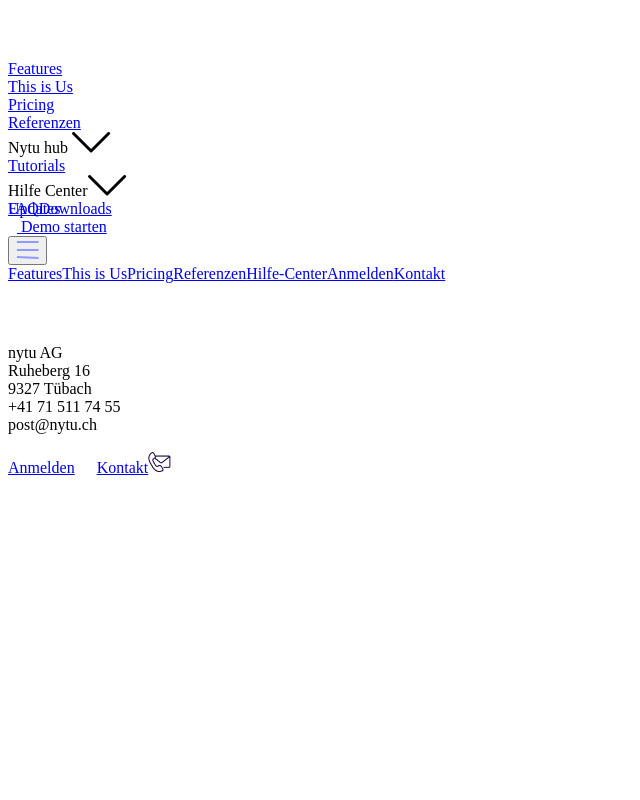
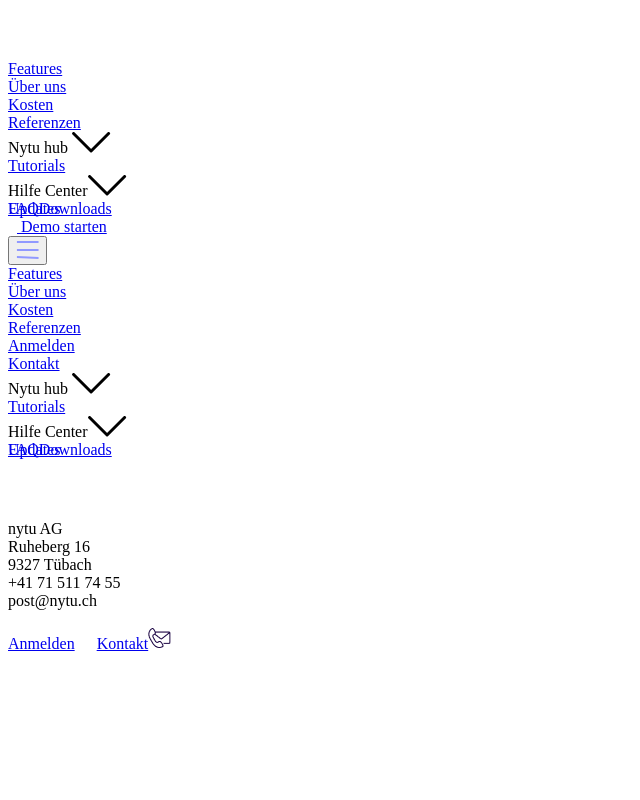
Before and after one commit to abdelaliabouelhassan/nytu, a Nuxt app: page /pricing in a window 1280 px wide. Shown: the top 800 px of the page, without its empty margins (0-640 px from the left). Built offline with nearby package versions, Linux system fonts and the light colour scheme; what vue3-lottie would draw is missing.

Commit message:
changes 1

```diff
--- a/components/UI/LeftArrow.vue
+++ b/components/UI/LeftArrow.vue
@@ -1,5 +1,5 @@
 <template>
-    <button class="left-arrow w-12 h-12 flex items-center justify-center text-2xl border border-[#D9D9D9] text-[#D9D9D9]
+    <button class="left-arrow w-12 h-12 flex items-center justify-center text-2xl border border-opacity-30 text-primary border-primary  text-opacity-30
                 hover:text-white hover:bg-primary highlight transition-all duration-150 ease-linear hover:border-primary">
         <!-- <span>&#8592</span> -->
         <svg class="w-4 h-5" width="14" height="8" viewBox="0 0 14 8" fill="none" xmlns="http://www.w3.org/2000/svg">
--- a/components/UI/RightArrow.vue
+++ b/components/UI/RightArrow.vue
@@ -1,5 +1,5 @@
 <template>
-    <button class="right-arrow w-12 h-12 flex items-center justify-center text-2xl border border-[#D9D9D9] text-[#D9D9D9]
+    <button class="right-arrow w-12 h-12 flex items-center justify-center text-2xl border border-opacity-30 text-primary border-primary  text-opacity-30
                 hover:text-white hover:bg-primary highlight transition-all duration-150 ease-linear">
         <!-- <span>&#8594</span> -->
         <svg class="w-4 h-5"  width="14" height="8" viewBox="0 0 14 8" fill="none" xmlns="http://www.w3.org/2000/svg">
--- a/components/partials/Header.vue
+++ b/components/partials/Header.vue
@@ -1,5 +1,7 @@
 <template>
-    <header :class="{'bg-white border-primary':!open,' bg-primary border-white ':open}" class="  w-full h-[4rem] z-40 md:bg-white border-b  md:border-[#D9D9D9] flex justify-between fixed ">
+
+    <header :class="{'bg-white border-primary':!open,' bg-primary border-white ':open}" class="  w-full h-[4rem] z-[40] md:bg-white border-b  md:border-[#D9D9D9] flex justify-between fixed ">
+      <div class=" w-full h-full top-0 left-0   fixed z-[41]  " v-if="showDropDown" @click="showDropDown = false;"></div>
        <div class=" flex items-center space-x-10 w-full h-full">
         <NuxtLink to="/"  :class="{'text-primary':!open,' text-white':open}" class=" duration-500  max-w-[10rem] hover:bg-primary w-full h-full flex md:text-primary hover:text-white md:border-r border-[#D9D9D9]">
              <Logo class=" m-auto"/>
@@ -18,7 +20,7 @@
 
                 <div v-accordion v-if="item.title === 'Nytu hub'"
                     :class="{hidden:!showDropDown}"
-                    class="bg-white accordion w-40 flex flex-col divide-y text-black absolute top-11 -left-2 border border-t-0">
+                    class="bg-white accordion z-50 w-40 flex flex-col divide-y text-black absolute top-11 -left-2 border border-t-0">
                     <a :href="item.link+'#tutorials'"  class="w-full py-2 px-4 hover:text-primary">Tutorials</a>
                     <div class="w-full py-2 px-4 accordion-item">
                         <div class="accordion-header flex items-center justify-between hover:text-primary">
@@ -37,9 +39,10 @@
             </div>
         </div>
        </div>
+
       <div class=" flex items-center space-x-4 md:space-x-0 ">
         <div class=" max-w-[10rem] w-full h-full">
-            <NuxtLink  to="/demo-planen" class=" md:bg-secondary px-0 md:px-4 w-full h-full flex md:border-l md:border-[#D9D9D9] group">
+            <NuxtLink @click="open = false;"  to="/demo-planen" class=" md:bg-secondary px-0 md:px-4 w-full h-full flex md:border-l md:border-[#D9D9D9] group">
             <div :class="{'text-primary':!open,' text-white':open}" class="  flex items-center m-auto space-x-2 md:group-hover:text-white  md:text-[#1C0544] duration-300 ">
                     <svg width="9" height="13" viewBox="0 0 9 13" fill="none" class=" fill-current" xmlns="http://www.w3.org/2000/svg">
                         <path d="M9 6.5L0.75 12.1292L0.750001 0.870834L9 6.5Z" />
@@ -55,13 +58,44 @@
       </div>
 
       <!-- mobile -->
-        <div class="flex items-center lg:order-2 md:hidden">
+        <div class="flex items-center lg:order-2 md:hidden z-50 ">
                 <aside id="default-sidebar" :class="{'translate-x-0':open,'-translate-x-full rtl:translate-x-full':!open}" class="fixed py-4 bg-primary top-16 left-0 rtl:right-0 z-40 w-full h-screen transition-transform  " aria-label="Sidebar">
-                    <div class="h-full  overflow-y-auto px-4  space-y-8    ">
-                         <div class="  items-start flex-col space-y-4 lg:space-x-5  flex ">
-                            <NuxtLink :to="item.link"  @click="open = false;" :class="{'text-black':item.active}"  class="duration-300  text-white font-bold text-lg  hover:text-black	 " v-for="(item,index) in mobileHeadeLinks" :key="index">
-                            {{item.title}}
+                    <div class="h-full  overflow-y-auto px-4  space-y-8 z-50    ">
+                         <div class="  items-start flex-col space-y-4 lg:space-x-5  flex w-full ">
+                           <div class=" w-full flex" v-for="(item,index) in mobileHeadeLinks" :key="index">
+                             <NuxtLink v-if="item.title !== 'Nytu hub'" :to="item.link"  @click="open = false;" :class="{'text-black':item.active}"  class="duration-300 w-full  text-white font-bold text-lg  hover:text-black	 " >
+                                 {{item.title}}
                             </NuxtLink >
+
+                           <div class=" w-full relative z-50">
+                              <div v-if="item.title === 'Nytu hub'" :class="{'text-black':item.active}" class="z-50  flex items-center gap-x-2 duration-300 w-full  text-white font-bold text-lg  hover:text-black" @click="showDropDown=!showDropDown">
+                                    {{item.title}}
+                                    <svg class="w-4 h-4" width="39" height="21" viewBox="0 0 39 21" fill="none" xmlns="http://www.w3.org/2000/svg">
+                                        <path d="M36.5869 1.5L19.0869 19L1.58691 1.5" stroke="currentColor" stroke-width="3" stroke-linecap="round" stroke-linejoin="round"/>
+                                    </svg>
+                            </div>
+
+                            <div v-accordion v-if="item.title === 'Nytu hub'"
+                                :class="{hidden:!showDropDown}" @click="open = false;showDropDown = false;"
+                                class="bg-white accordion z-50 w-40 flex flex-col divide-y text-black  absolute top-8 -left-2 border border-t-0">
+                                <a :href="item.link+'#tutorials'"  class="z-50  w-full py-2 px-4 hover:text-primary">Tutorials</a>
+                                <div class="w-full py-2 px-4 accordion-item z-50 ">
+                                    <div class="z-50 accordion-header flex items-center justify-between hover:text-primary">
+                                        <span>Hilfe Center</span>
+                                        <svg class="w-3.5 h-3.5 chevron" width="39" height="21" viewBox="0 0 39 21" fill="none" xmlns="http://www.w3.org/2000/svg">
+                                            <path d="M36.5869 1.5L19.0869 19L1.58691 1.5" stroke="currentColor" stroke-width="3" stroke-linecap="round" stroke-linejoin="round"/>
+                                        </svg>
+                                    </div>
+                                    <div class="accordion-content px-2 text-sm flex flex-col ">
+                                        <a :href="item.link+'#faq'" class="py-2 hover:text-primary">FAQ</a>
+                                        <a :href="item.link+'#downloads'" class="py-2 hover:text-primary">Downloads</a>
+                                    </div>
+                                </div>
+                                <a :href="item.link+'#updates'" class="w-full py-2 px-4 hover:text-primary">Updates</a>
+                            </div>
+                           </div>
+                           </div>
+
                          </div>
                          <div class=" flex space-x-5 items-center">
                             <a href="" target="_blank">
@@ -100,8 +134,12 @@
                          </div>
                     </div>
                 </aside>
+
          </div>
+
     </header>
+
+
 </template>
 
 
@@ -119,12 +157,12 @@
             active:false,
         },
         {
-            title:'This is Us',
+            title:'Über uns',
             link:'/about-us',
             active:false,
         },
         {
-            title:'Pricing',
+            title:'Kosten',
             link:'/pricing',
             active:false,
         },
@@ -149,23 +187,18 @@
             active:false,
         },
         {
-            title:'This is Us',
+            title:'Über uns',
             link:'/about-us',
             active:false,
         },
         {
-            title:'Pricing',
+            title:'Kosten',
             link:'/pricing',
             active:false,
         },
         {
             title:'Referenzen',
             link:'/references',
-            active:false,
-        },
-        {
-            title:'Hilfe-Center',
-            link:'/help-center',
             active:false,
         },
          {
@@ -176,6 +209,11 @@
          {
             title:'Kontakt',
             link:'/contact',
+            active:false,
+        },
+         {
+            title:'Nytu hub',
+            link:'/help-center',
             active:false,
         },
     ]);
--- a/components/partials/sections/home/ThirdSection.vue
+++ b/components/partials/sections/home/ThirdSection.vue
@@ -208,7 +208,7 @@
                             </div>
 
                             <!-- feature -->
-                            <div class="flex flex-col items-center gap-8 group w-fit text-center cursor-default md:flex-row md:text-start ml-auto" >
+                            <div class="flex flex-col items-center gap-8 group w-fit text-center cursor-default md:flex-row md:text-start ml-auto pr-10" >
                                 <!-- feature image -->
                                 <div class="w-[10.625rem] h-[10.625rem] rounded-full  overflow-hidden relative">
                                     <img class="w-full h-full object-contain" src="/images/home/crm_in_and_out.svg" alt="crm_in_and_out">
--- a/components/partials/sections/referencesdetail/SecondSection.vue
+++ b/components/partials/sections/referencesdetail/SecondSection.vue
@@ -7,7 +7,7 @@
                 <Star class="w-[0.8125rem] h-[0.8125rem] md:w-[2rem] md:h-[2.125rem] text-primary" />
             </div>
             <p v-animate class="text-xl md:text-[3.5rem] md:leading-[5rem] max-w-3xl">
-                Was unsere Kunden sagen
+                Maxime nutzt nytu weil ...
             </p>
         </div>
         <div v-animate class="relative w-full main-container flex flex-col gap-y-9">
```
Also changed, not shown: components/partials/Footer.vue (+7 -7 lines), components/partials/includes/ContactForm.vue (+16 -7 lines), components/partials/sections/home/FifthSection.vue (+5 -3 lines), components/partials/sections/home/FourthSection.vue (+5 -3 lines), components/partials/sections/referencesdetail/ThirdSection.vue (+5 -3 lines), layouts/main.vue (+4 -4 lines).
